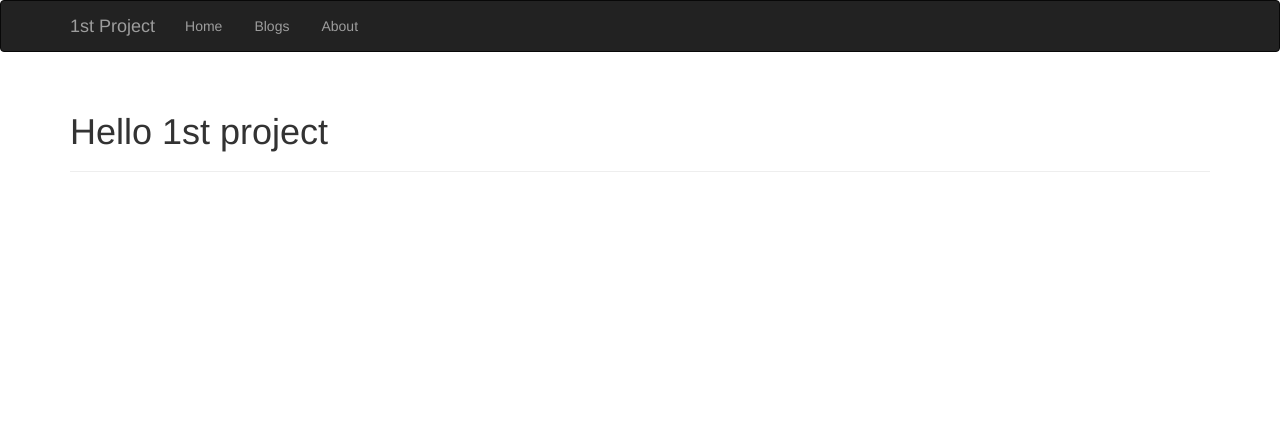
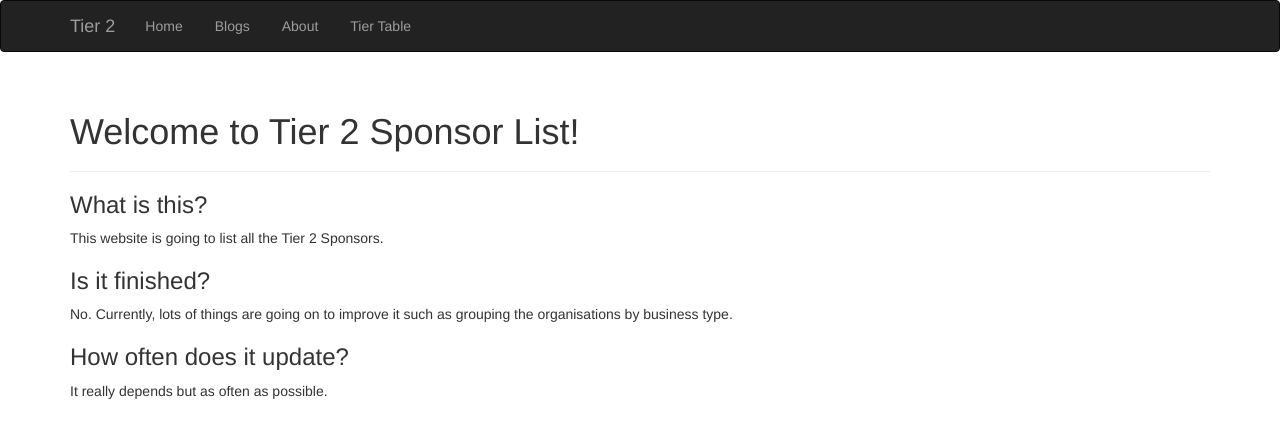
Before and after one commit to zzyxzz/flask_play, a Flask app: page / in a window 1280 px wide. Shown: the top 438 px of the page. Run offline with Flask 2, Linux system fonts and the light colour scheme; some libraries are stand-ins or nearby versions.

Commit message:
modified nav and added more information to each page

```diff
--- a/templates/base.html
+++ b/templates/base.html
@@ -1,12 +1,10 @@
 {% extends "bootstrap/base.html" %}
-
-{% block title %}1st Project{% endblock %}
+{% block title %}T2{% endblock %}
 
 {% block head %}
 {{super()}}
 <link rel = "stylesheet" href="{{ url_for('pygments_css') }}">
 {% endblock %}
-
 
 {% block navbar %}
 <nav class = "navbar navbar-inverse" role = "navigation">
@@ -18,13 +16,14 @@
                 <span class="icon-bar"></span>
                 <span class="icon-bar"></span>
             </button>
-	    <a class = "navbar-brand" href="{{url_for('index')}}"> 1st Project</a>
+            <a class = "navbar-brand" href="{{url_for('index')}}"> Tier 2</a>
         </div>
         <div class="navbar-collapse collapse">
             <ul class ="nav navbar-nav nav-pills">
                 <li><a href = "{{url_for('index')}}">Home</a></li>
                 <li><a href = "{{url_for('list_posts')}}">Blogs</a></li>
                 <li><a href = "{{url_for('aboutme')}}">About</a></li>
+                <li><a href = "{{url_for('show_table')}}">Tier Table</a></li>
             </ul>
         </div>
     </div>
--- a/templates/index.html
+++ b/templates/index.html
@@ -1,9 +1,18 @@
 {% extends "base.html" %}
 
-{% block title %}1st Project{% endblock %}
+{% block title %}T2 | Home{% endblock %}
 
 {% block page_content %}
 <div class="page-header">
-  <h1>Hello 1st project</h1>
+    <h1>Welcome to Tier 2 Sponsor List!</h1>
+</div>
+
+<div>
+    <h3>What is this?</h3>
+    <p>This website is going to list all the Tier 2 Sponsors.</p>
+    <h3>Is it finished?</h3>
+    <p>No. Currently, lots of things are going on to improve it such as grouping the organisations by business type.</p>
+    <h3>How often does it update?</h3>
+    <p>It really depends but as often as possible.</p>
 </div>
 {% endblock %}
--- a/templates/posts.html
+++ b/templates/posts.html
@@ -1,9 +1,11 @@
 {% extends "base.html" %}
+{% block title %}T2 | Posts{% endblock %}
 
 {% block page_content %}
 <div class="page-header">
-<h1>Post list</h1>
+    <h1>Post List</h1>
 </div>
+
 <div class="list-group">
     {% for post in post_list %}
     <a href="{{url_for('show_post', name = post.path.replace('posts/',''))}}" class="list-group-item list-group-item-info">
```
Also changed, not shown: templates/about.html (+8 -2 lines), templates/post.html (+9 -7 lines). Lines whose indentation alone changed are shown as unchanged.
